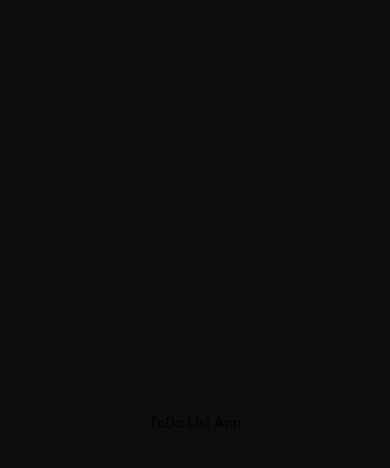
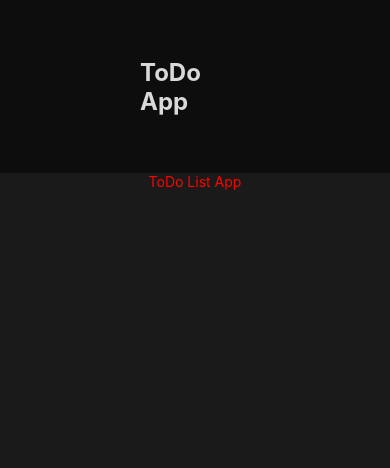
Before and after one commit to duckbox72/rn-todo-list, a React Native app: screen / in a window 390 px wide. Shown: the top 468 px of the page. Built offline with nearby package versions, Linux system fonts and the light colour scheme.

Commit message:
title added

```diff
--- a/src/global/styles/theme.ts
+++ b/src/global/styles/theme.ts
@@ -6,7 +6,7 @@ export default {
     blueDark: '1E6F9F',
 
     gray700: '#0D0D0D',
-    gray600: '1A1A1A',
+    gray600: '#1A1A1A',
     gray500: '#262626',
     gray400: '#333333',
     gray300: '#808080',
--- a/src/screens/Home/index.tsx
+++ b/src/screens/Home/index.tsx
@@ -6,8 +6,13 @@ import { styles } from './style';
 export function Home() {
   return (
     <View style={styles.container}>
-      <Text>ToDo List App</Text>
-      <StatusBar />
+      <View style={styles.titleBackground}>
+        <View style={styles.titleContainer}>
+          <Text style={styles.title}>ToDo App</Text>
+        </View>
+      </View>
+
+      <Text style={{color: 'red'}}>ToDo List App</Text>
     </View>
   );
 }
--- a/src/screens/Home/style.ts
+++ b/src/screens/Home/style.ts
@@ -5,8 +5,29 @@ import theme from '../../global/styles/theme';
 export const styles = StyleSheet.create({
   container: {
     flex: 1,
+    backgroundColor: theme.colors.gray600,
+    alignItems: 'center',
+    //justifyContent: 'center',
+  },
+  titleBackground: {
+    width: '100%',
+    height: 173,
+
+    alignItems: 'center',
+    justifyContent: 'center',
+
     backgroundColor: theme.colors.gray700,
+
+  },
+  titleContainer: {
+    width: 110,
+    height:32,
     alignItems: 'center',
     justifyContent: 'center',
   },
+  title: {
+    fontSize: 24,
+    fontWeight: 'bold',
+    color: theme.colors.gray200
+  },
 });
```
Also changed, not shown: App.tsx (indentation only).
